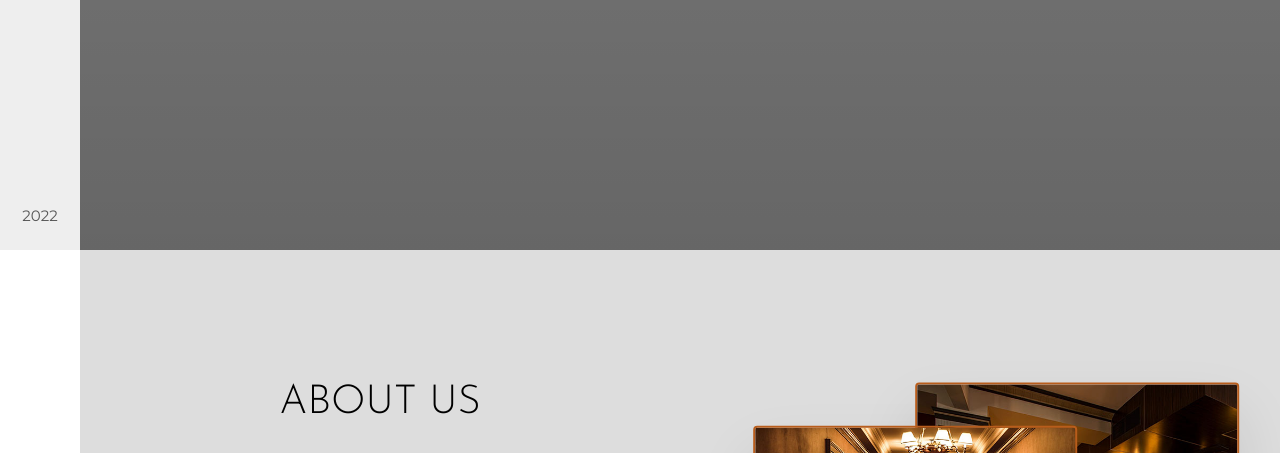
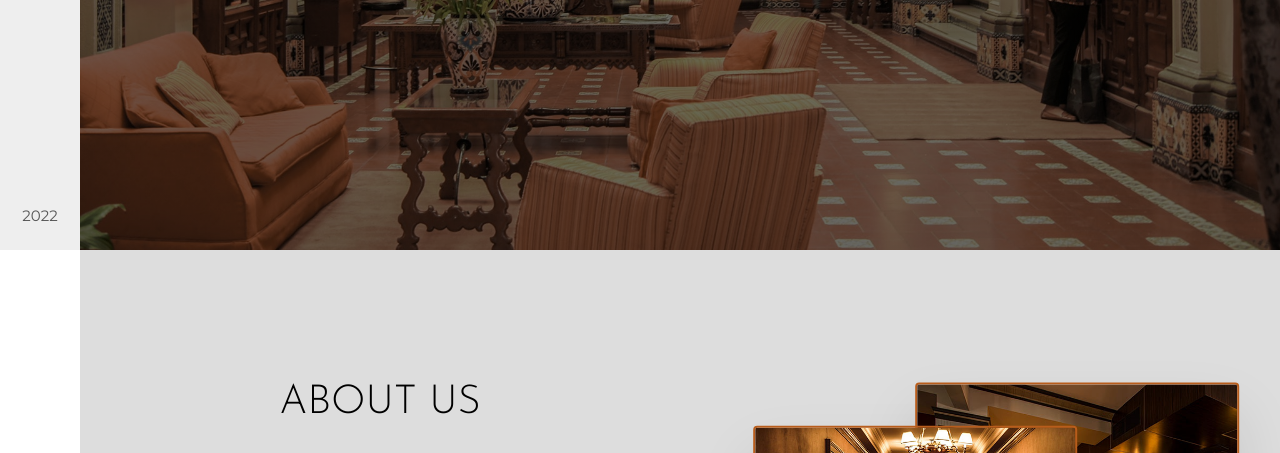
Before and after one commit to himanshudhmn/GrandHotel, a plain HTML site: page index.html in a window 1280 px wide. Shown: the part 550-1003 px from the top of the page. Drawn offline with Linux system fonts and the light colour scheme.

Commit message:
Updated img tag in CSS file

```diff
--- a/css/style.css
+++ b/css/style.css
@@ -219,7 +219,7 @@ body {
       rgba(0, 0, 0, 0.6),
       rgba(0, 0, 0, 0.5)
     ),
-    url(img/header-1.jpeg);
+    url("../img/header-1.jpeg");
   background-repeat: none;
   background-size: cover;
   background-position: center;
```
